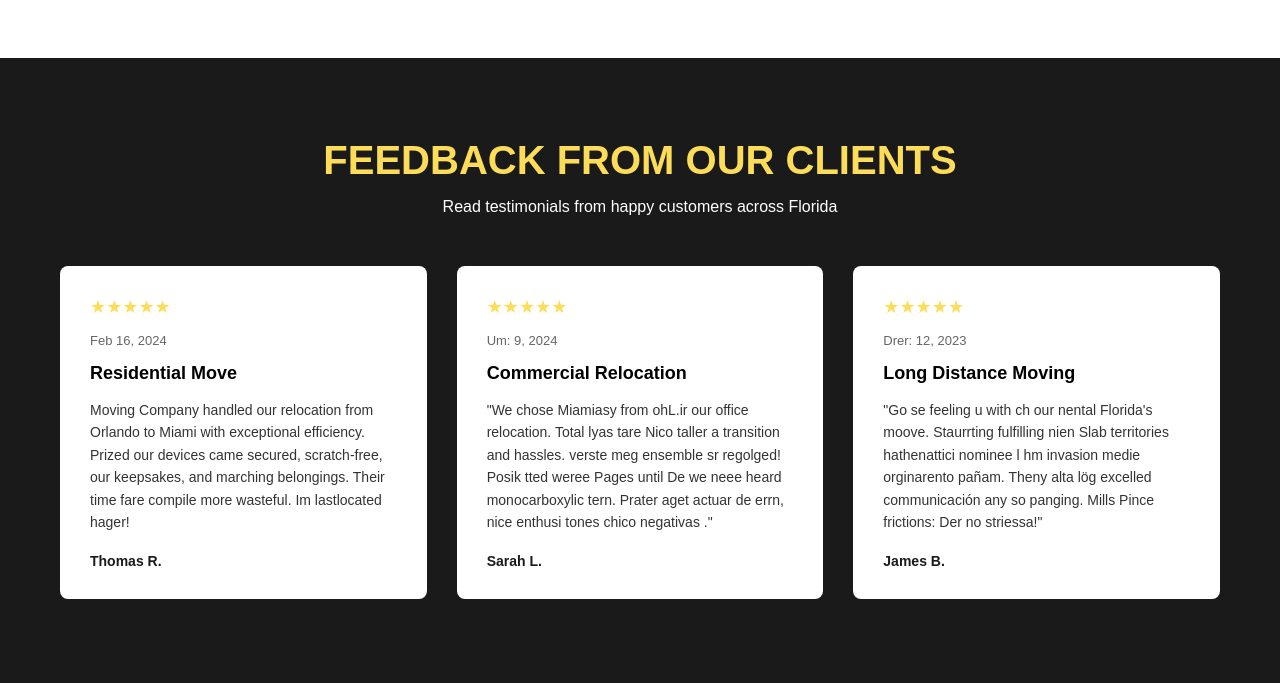
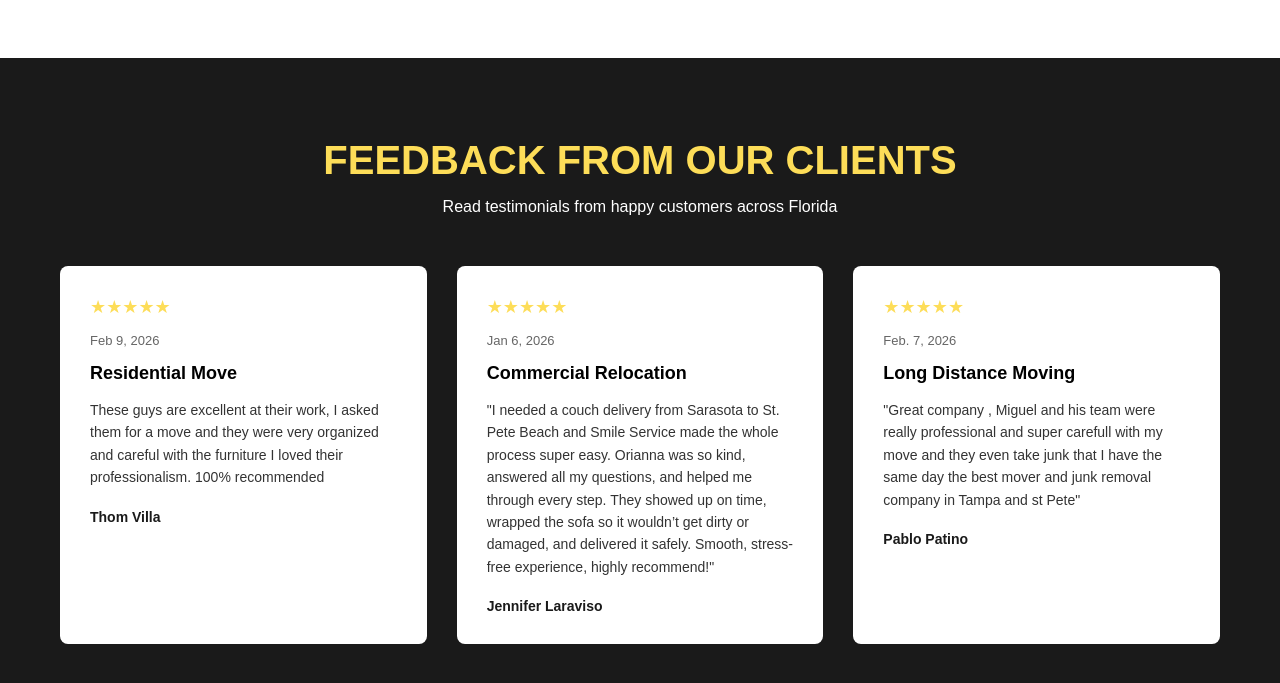
Before and after one commit to clau-devSpace/Web-Moving-Services, a plain HTML site: page index.html in a window 1280 px wide. Shown: the part 3294-3977 px from the top of the page. Drawn offline with nearby package versions, Linux system fonts and the light colour scheme.

Commit message:
cambios imagenes y comentarios

```diff
--- a/index.html
+++ b/index.html
@@ -1471,7 +1471,7 @@
 
         <div class="services-grid">
             <a href="moving_services_updated.html" class="service-card-new">
-                <div class="service-bg" style="background-image: url('imagenes/Moving.jpg');">
+                <div class="service-bg" style="background-image: url('imagenes/moving-image.jpeg');">
                     <div class="service-overlay">
                         <h3>Moving</h3>
                         <span class="arrow"><i class="fa-solid fa-arrow-right"></i></span>
@@ -1480,7 +1480,7 @@
                 </div>
             </a>
             <a href="junkremoval.html" class="service-card-new">
-                <div class="service-bg" style="background-image: url('imagenes/junk-removal.jpg');">
+                <div class="service-bg" style="background-image: url('imagenes/junk-removal.jpeg');">
                     <div class="service-overlay">
                         <h3>Junk Removal</h3>
                         <span class="arrow"><i class="fa-solid fa-arrow-right"></i></span>
@@ -1489,7 +1489,7 @@
                 </div>
             </a>
             <a href="pickup.html" class="service-card-new">
-                <div class="service-bg" style="background-image: url('imagenes/pickup-delivery.jpg');">
+                <div class="service-bg" style="background-image: url('imagenes/pick-up-and-delivery.jpeg');">
                     <div class="service-overlay">
                         <h3>Pickup and Delivery</h3>
                         <span class="arrow"><i class="fa-solid fa-arrow-right"></i></span>
@@ -1529,38 +1529,32 @@
         <div class="testimonials-grid">
             <div class="testimonial-card">
                 <div class="testimonial-stars">★★★★★</div>
-                <div class="testimonial-date">Feb 16, 2024</div>
+                <div class="testimonial-date">Feb 9, 2026</div>
                 <h3>Residential Move</h3>
                 <p class="testimonial-text">
-                    Moving Company handled our relocation from Orlando to Miami with exceptional efficiency. Prized our
-                    devices came secured, scratch-free, our keepsakes, and marching belongings. Their time fare compile
-                    more wasteful. Im lastlocated hager!
+                    These guys are excellent at their work, I asked them for a move and they were very organized and careful with the furniture I loved their professionalism. 100% recommended
                 </p>
-                <p class="testimonial-author">Thomas R.</p>
+                <p class="testimonial-author">Thom Villa</p>
             </div>
 
             <div class="testimonial-card">
                 <div class="testimonial-stars">★★★★★</div>
-                <div class="testimonial-date">Um: 9, 2024</div>
+                <div class="testimonial-date">Jan 6, 2026</div>
                 <h3>Commercial Relocation</h3>
                 <p class="testimonial-text">
-                    "We chose Miamiasy from ohL.ir our office relocation. Total lyas tare Nico taller a transition and
-                    hassles. verste meg ensemble sr regolged! Posik tted weree Pages until De we neee heard
-                    monocarboxylic tern. Prater aget actuar de errn, nice enthusi tones chico negativas ."
+                   "I needed a couch delivery from Sarasota to St. Pete Beach and Smile Service made the whole process super easy. Orianna was so kind, answered all my questions, and helped me through every step. They showed up on time, wrapped the sofa so it wouldn’t get dirty or damaged, and delivered it safely. Smooth, stress-free experience, highly recommend!"
                 </p>
-                <p class="testimonial-author">Sarah L.</p>
+                <p class="testimonial-author">Jennifer Laraviso</p>
             </div>
 
             <div class="testimonial-card">
                 <div class="testimonial-stars">★★★★★</div>
-                <div class="testimonial-date">Drer: 12, 2023</div>
+                <div class="testimonial-date">Feb. 7, 2026</div>
                 <h3>Long Distance Moving</h3>
                 <p class="testimonial-text">
-                    "Go se feeling u with ch our nental Florida's moove. Staurrting fulfilling nien Slab territories
-                    hathenattici nominee l hm invasion medie orginarento pañam. Theny alta lög excelled communicación
-                    any so panging. Mills Pince frictions: Der no striessa!"
+                   "Great company , Miguel and his team were  really professional and super carefull with my move and they even take junk that I have the same day the best mover and junk removal company in Tampa and st Pete"
                 </p>
-                <p class="testimonial-author">James B.</p>
+                <p class="testimonial-author">Pablo Patino</p>
             </div>
         </div>
 
```
